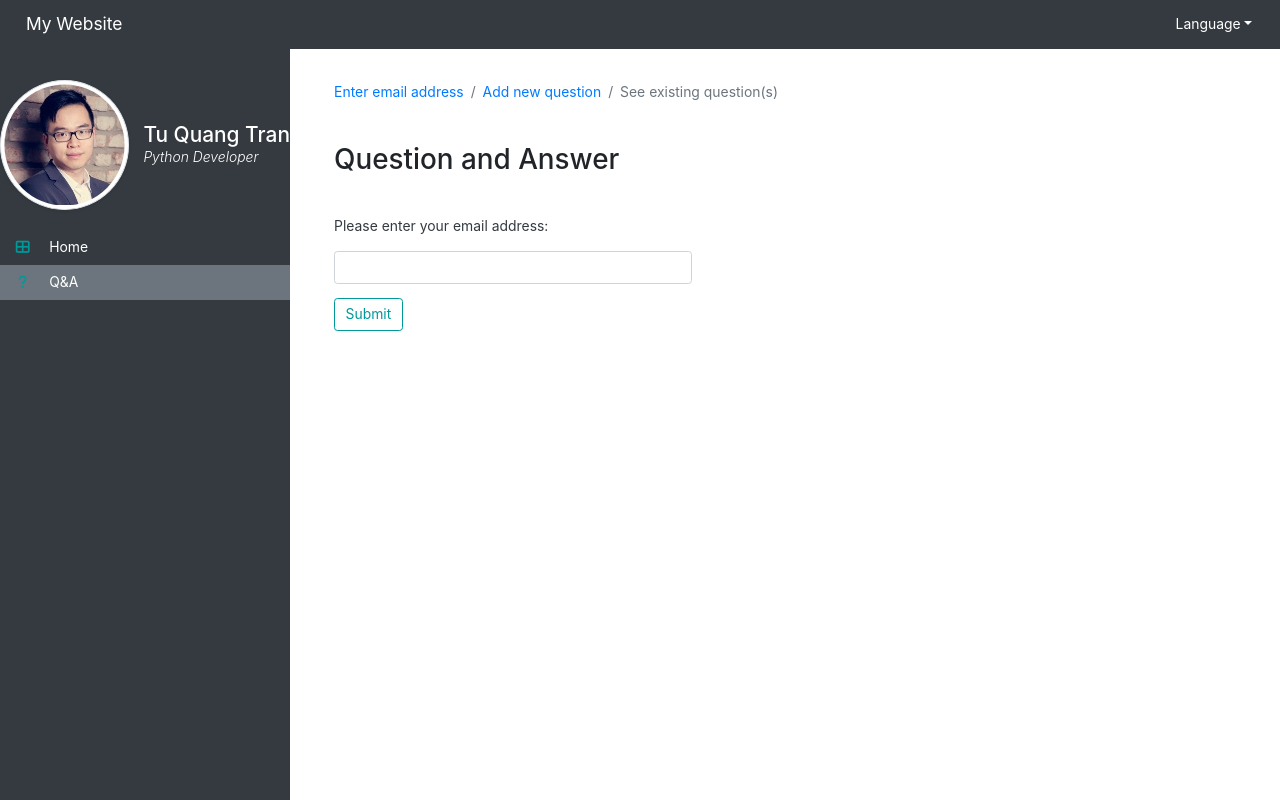
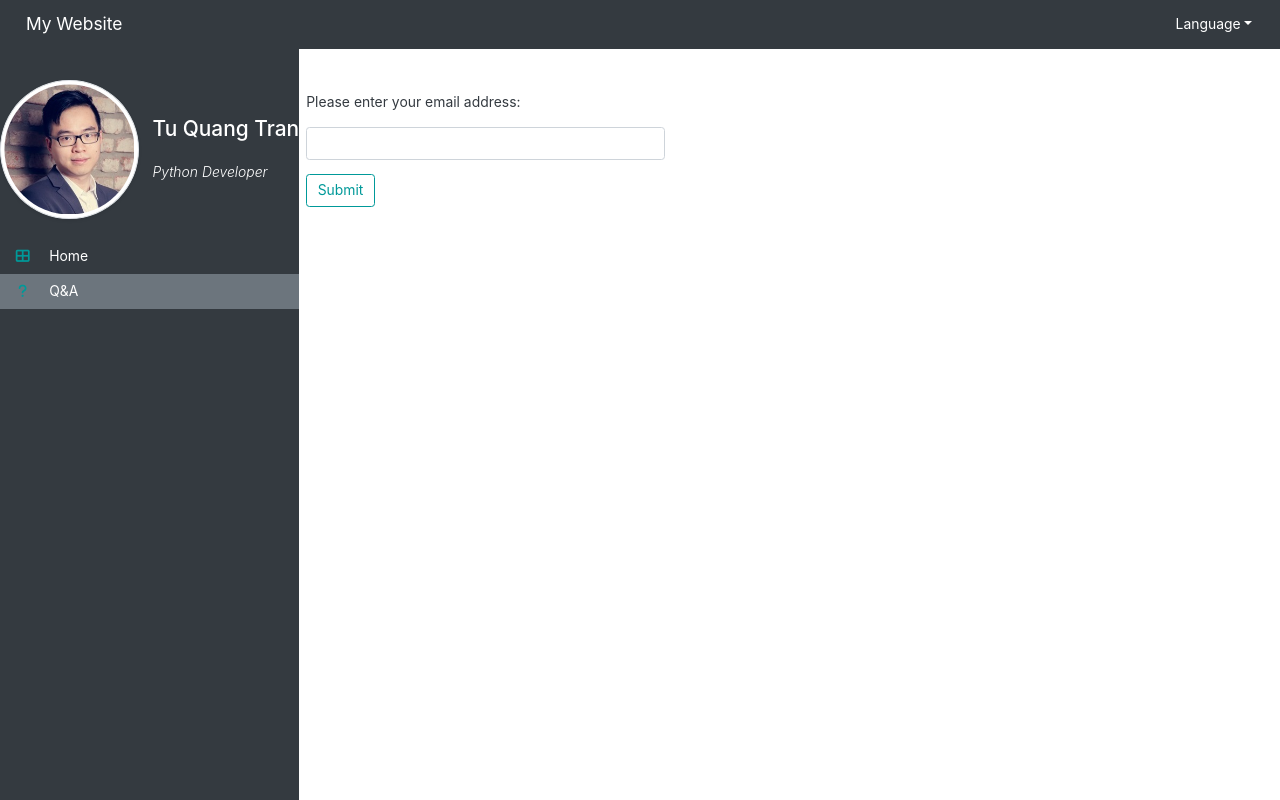
Before and after one commit to tutq01545/CVwebsite, a Django app: page /contact in a window 1280 px wide. Run offline with Django 3.2, Linux system fonts and the light colour scheme; tables that the repository leaves empty hold one stand-in row (values such as "Sample post"); some libraries are stand-ins or nearby versions.

Commit message:
change design Q&A page

```diff
--- a/cv_website/settings.py
+++ b/cv_website/settings.py
@@ -145,4 +145,5 @@ STATICFILES_DIRS = [
 ]
 
 # This should already be in your settings.py
-#django_heroku.settings(locals())
+if not os.path.isfile(dotenv_file):
+    django_heroku.settings(locals())
--- a/cv_website_app/views.py
+++ b/cv_website_app/views.py
@@ -19,6 +19,7 @@ def home_redirect(request):
 
 
 def home(request):
+    global DEFAULT_LANGUAGE
     file_name = "cv-en.yaml"
     template_file = "home.html"
     context = {"language": DEFAULT_LANGUAGE}
@@ -27,9 +28,10 @@ def home(request):
         language = request.GET.get("language")
         if language:
             language_iso_code = [code for code in LANGUAGES if code[1] == language][0][0]
-            file_name = "cv-{}.yaml".format(language_iso_code)
-            context.update({"language": language_iso_code})
-            translation.activate(language_iso_code)
+            DEFAULT_LANGUAGE = language_iso_code
+        file_name = "cv-{}.yaml".format(DEFAULT_LANGUAGE)
+        context.update({"language": DEFAULT_LANGUAGE})
+        translation.activate(DEFAULT_LANGUAGE)
         file_with_path = os.path.join(os.path.join(STATIC_ROOT, YAML_FOLDER), file_name)
         data = read_yaml_from_file(file_with_path)
         if data:
@@ -45,6 +47,7 @@ def home(request):
 
 
 def contact(request):
+    global DEFAULT_LANGUAGE
     file_name = "cv-en.yaml"
     template_file = "qanda-main.html"
     context = {"language": DEFAULT_LANGUAGE}
@@ -54,9 +57,10 @@ def contact(request):
         language = request.GET.get("language")
         if language:
             language_iso_code = [code for code in LANGUAGES if code[1] == language][0][0]
-            file_name = "cv-{}.yaml".format(language_iso_code)
-            context.update({"language": language_iso_code})
-            translation.activate(language_iso_code)
+            DEFAULT_LANGUAGE = language_iso_code
+        file_name = "cv-{}.yaml".format(DEFAULT_LANGUAGE)
+        context.update({"language": DEFAULT_LANGUAGE})
+        translation.activate(DEFAULT_LANGUAGE)
         file_with_path = os.path.join(os.path.join(STATIC_ROOT, YAML_FOLDER), file_name)
         data = read_yaml_from_file(file_with_path)
         if data:
@@ -65,17 +69,15 @@ def contact(request):
         question_list = Question.objects.filter(questioner_email=questioner_email_address).order_by('-question_date')
         question_answer_list = []
 
-        for question in question_list:
+        for index, question in enumerate(question_list):
             try:
                 answer = Answer.objects.get(related_question=question.id).answer
-                print(answer)
-                question_answer_pair = {"question": question.content, "answer": answer}
+                question_answer_pair = {"id": index, "question": question.content, "answer": answer}
             except Exception as e:
-                print("Exception: ", e)
-                question_answer_pair = {"question": question.content, "answer": ""}
+                print("Exception while querying answers: ", e)
+                question_answer_pair = {"id": index, "question": question.content, "answer": ""}
 
             question_answer_list.append(question_answer_pair)
-        print(question_answer_list)
         if questioner_email_address:
             init = False
         else:
--- a/templates/base.html
+++ b/templates/base.html
@@ -15,7 +15,7 @@
 
     <style>
         .body-content {
-            margin-left: calc(21em);
+            margin-left: calc(19em);
             position:absolute;
         }
         html {
@@ -31,7 +31,7 @@
 <div>
     {% include "navigation-bar-top.html" %}
 </div>
-<div id="body">
+<div id="body" class="container-fluid">
     <div class="row body-content">
         {% include "navigation-bar-left.html" %}
         <div class="col-9 page-content p-5" id="content">
--- a/templates/navigation-bar-left.html
+++ b/templates/navigation-bar-left.html
@@ -2,7 +2,7 @@
 
 <style>
     .brand-image-small {
-        max-height:130px
+        max-height:10em
     }
 
     .nav-main {
@@ -44,6 +44,7 @@
         {% endwith %}
         <div class="media-body brand-to-top">
             <h4 class="m-0 text-white">{{developer.first_name}} {{developer.last_name}}</h4>
+            <br>
             <p class="font-weight-light text-white font-italic mb-0">{{developer.job}}</p>
         </div>
     </div>
--- a/templates/qanda-main.html
+++ b/templates/qanda-main.html
@@ -91,39 +91,33 @@
             submitEmailOnClick();
         });
     </script>
-<div style="margin-top: 40px;">
-    <nav aria-label="breadcrumb" style="width:33em">
-        <ol class="breadcrumb" style="background:None; padding:0">
-            <li class="breadcrumb-item"><a href="#">{% trans "Enter email address"%}</a></li>
-            <li class="breadcrumb-item"><a href="#">{% trans "Add new question" %}</a></li>
-            <li class="breadcrumb-item active" aria-current="page">{% trans "See existing question(s)"%}</li>
-        </ol>
-    </nav>
-</div>
-<div style="margin-top: 40px;">
-    <h2 class="display-5 text-black">{% trans "Question and Answer" %}</h2>
+<div class="row" style="margin-top: 10px;">
+    <div>
         <div id="input-email-address">
             <form method="get" enctype="multipart/form-data" autocomplete="off">
                 <span class="text-break font-weight-dark text-dark mb-0">{% trans "Please enter your email address:" %}</span>
                 <input class="form-control" type="text" id="email" name="questioner-email" value="{{ questioner_email_address }}">
                 <button class="btn btn-outline-success submit-myCV-style" type="submit">Submit</button>
+                {% if language == "en" %}
+                <input type="hidden" name="language" value="English"/>
+                {% elif language == "de" %}
+                <input type="hidden" name="language" value="German"/>
+                {% endif %}
             </form>
 
         </div>
-    <br>
-
         {% if not init %}
-    <div class="row">
-        <div id="ask-question" class="col-sm">
+        <div id="ask-question" style="margin-top:30px">
             {% include 'qanda-ask-question.html' %}
         </div>
-        <br>
-
-        <div id="question-and-answer" class="col-sm">
+        {% endif %}
+    </div>
+    {% if not init %}
+    <div>
+        <div id="question-and-answer" style="margin-top:30px">
             {% include 'qanda-question-and-answer.html' %}
         </div>
     </div>
-
     {% endif %}
 </div>
 
```
Also changed, not shown: templates/qanda-ask-question.html (+4 -11 lines), templates/qanda-question-and-answer.html (+5 -5 lines), locale/de/LC_MESSAGES/django.po, 1 other file. Lines whose indentation alone changed are shown as unchanged.
